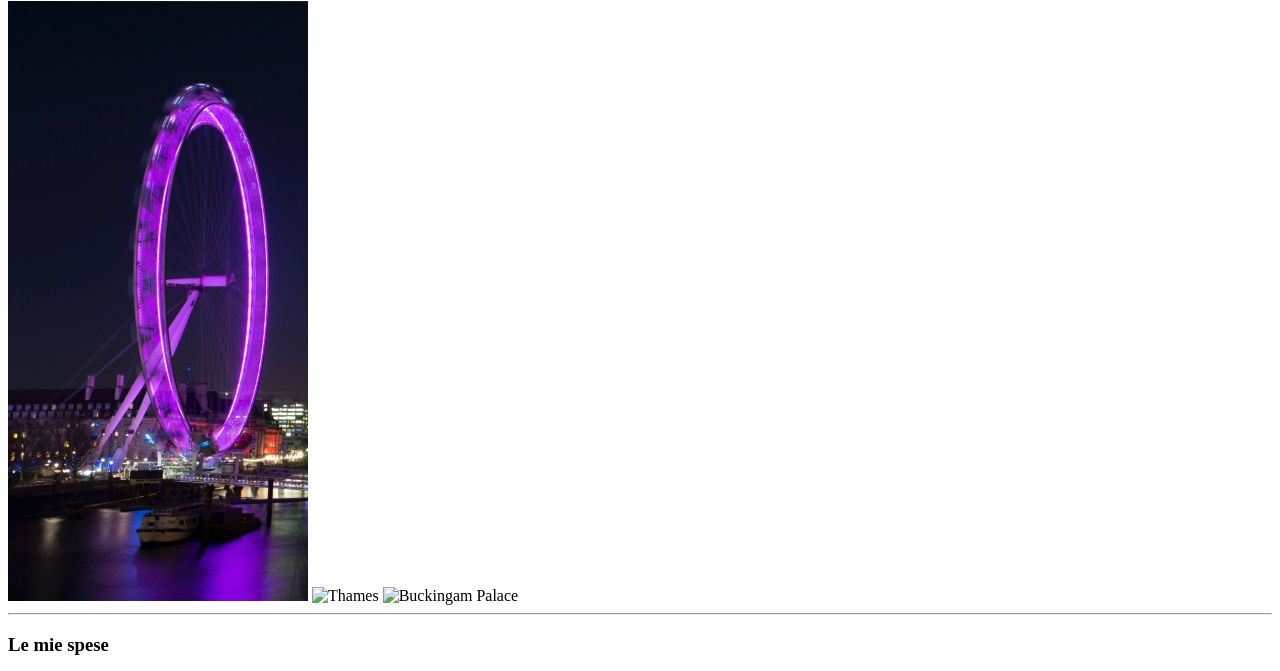
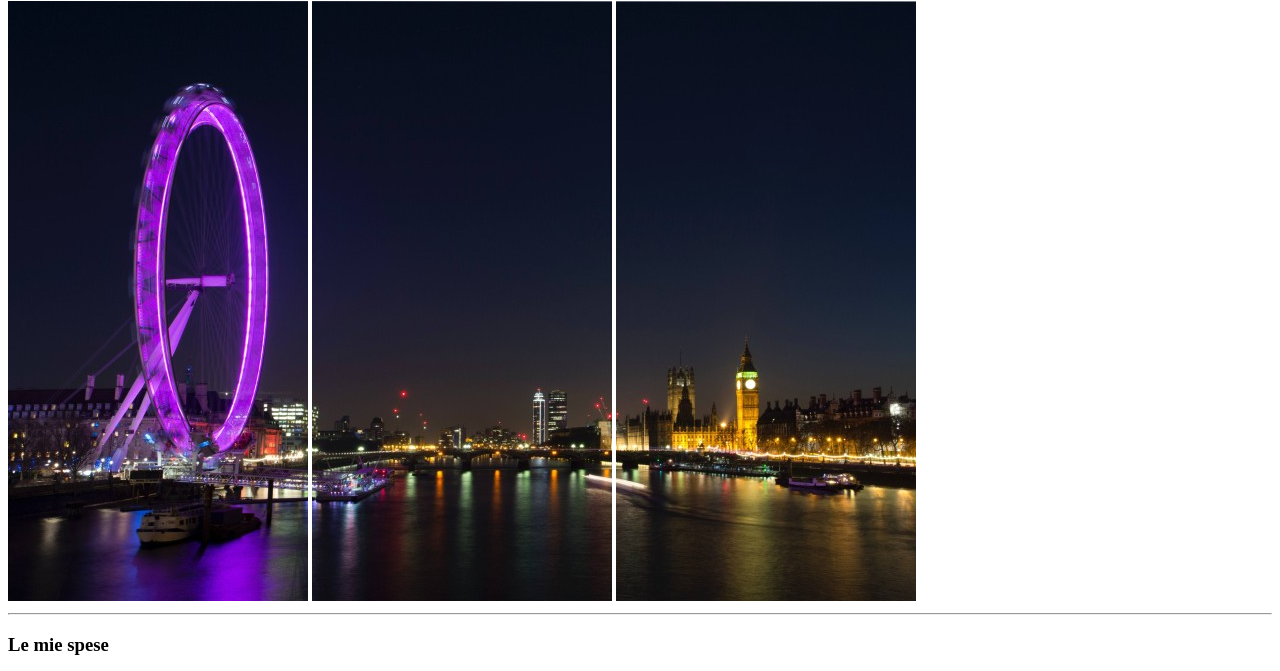
Before and after one commit to ttom-eragiapreso/html-london-trip, a plain HTML site: page index.html in a window 1280 px wide. Shown: the part 79-750 px from the top of the page. Drawn offline with Linux system fonts and the light colour scheme; the site is published under a folder, as on GitHub Pages, so addresses that start at the root find nothing.

Commit message:
[Foto Sistemate]

```diff
--- a/index.html
+++ b/index.html
@@ -10,8 +10,8 @@
   <header>
     <h1>Il mio Viaggio a Londra</h1>
     <img src="./img/pexels-bill-emrich-230794-0.jpg" alt="London Eye">
-    <img src="/img/pexels-bill-emrich-230794-1.jpg" alt="Thames">
-    <img src="/img/pexels-bill-emrich-230794-2.jpg" alt="Buckingam Palace">
+    <img src="./img/pexels-bill-emrich-230794-1.jpg" alt="Thames">
+    <img src="./img/pexels-bill-emrich-230794-2.jpg" alt="Buckingam Palace">
     <hr>
   </header>
   <main>
```
